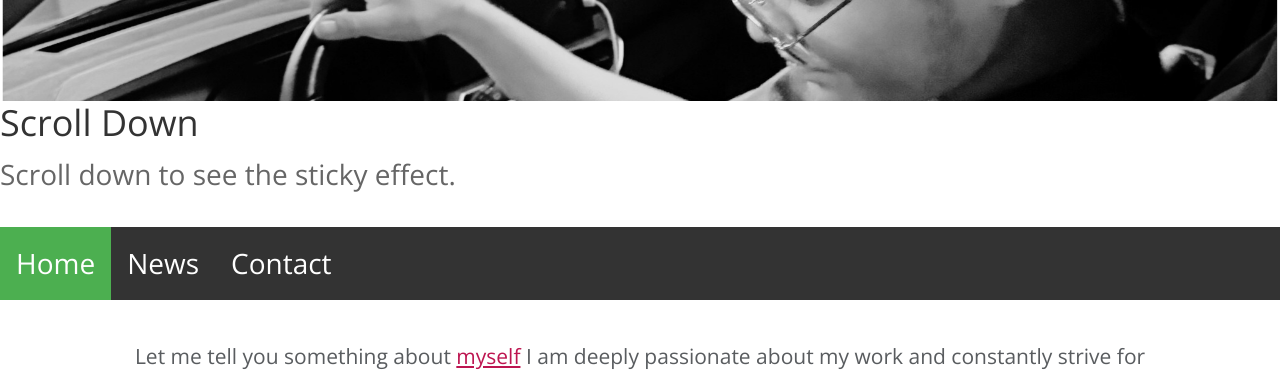
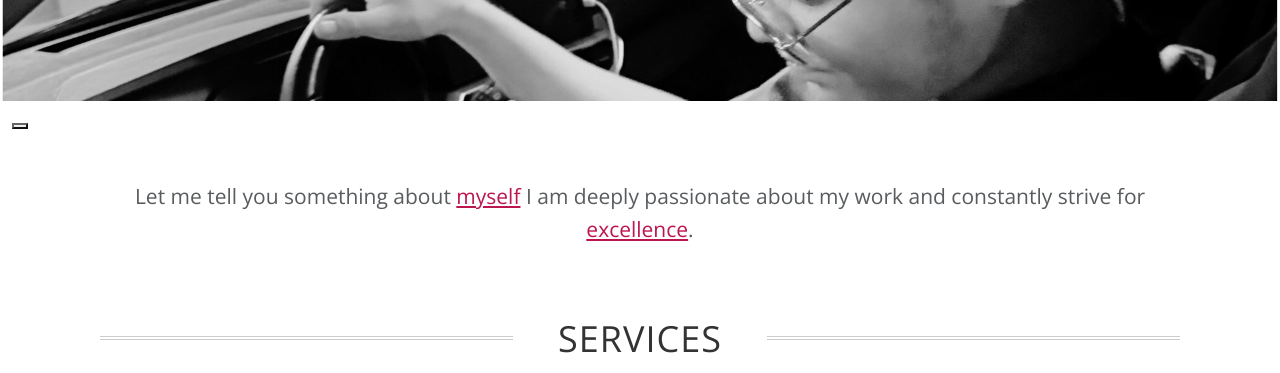
Before and after one commit to noellemrtnn/noellemrtnn.github.io, a plain HTML site: page index.html in a window 1280 px wide. Shown: the part 401-774 px from the top of the page. Drawn offline with nearby package versions, Linux system fonts and the light colour scheme; a web font is replaced by a local one.

Commit message:
navbar changes

```diff
--- a/assets/css/styles.css
+++ b/assets/css/styles.css
@@ -18,41 +18,6 @@ body {
 
 
 **********************************************************************/
-
-body {
-  font-size: 28px;
-}
-
-ul {
-  list-style-type: none;
-  margin: 0;
-  padding: 0;
-  overflow: hidden;
-  background-color: #333;
-  position: -webkit-sticky; /* Safari */
-  position: sticky;
-  top: 0;
-}
-
-li {
-  float: left;
-}
-
-li a {
-  display: block;
-  color: white;
-  text-align: center;
-  padding: 14px 16px;
-  text-decoration: none;
-}
-
-li a:hover {
-  background-color: #111;
-}
-
-.active {
-  background-color: #4CAF50;
-}
 
 .navbar {
   border-width: 1px 0;
--- a/index.html
+++ b/index.html
@@ -39,7 +39,6 @@
 		</h1>
 	</div>
 
-<!--
 	<nav class="navbar navbar-default navbar-sticky">
 		<div class="container-fluid">
 
@@ -55,20 +54,10 @@
 					<li><a href="blog.html">My Skills</a></li>
 				</ul>
 
-			</div>/.nav-collapse
+			</div>
 		</div>
-	</nav>-->
+	</nav>
 
-	<div class="header">
-		<h2>Scroll Down</h2>
-		<p>Scroll down to see the sticky effect.</p>
-	  </div>
-
-	  <ul>
-		<li><a class="active" href="#home">Home</a></li>
-		<li><a href="#news">News</a></li>
-		<li><a href="#contact">Contact</a></li>
-	  </ul>
 </header>
 
 <main id="main">
```
